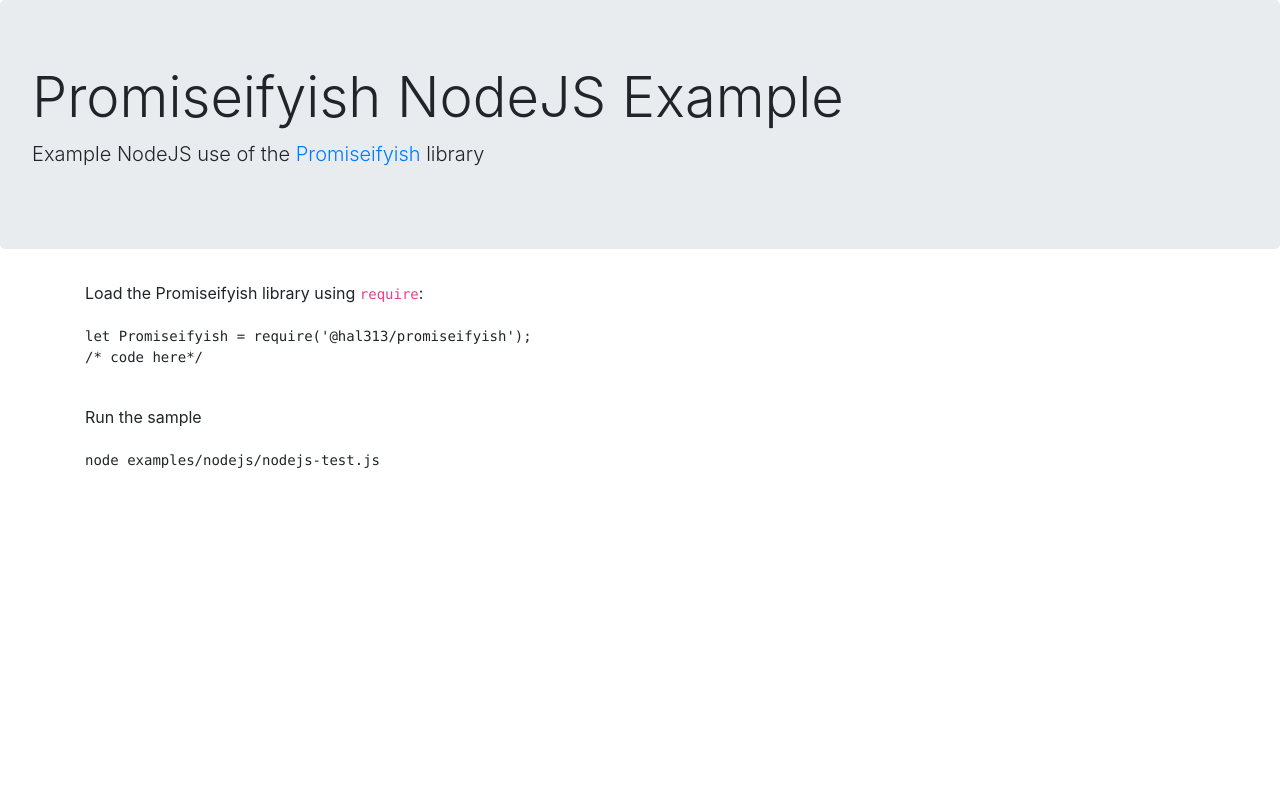
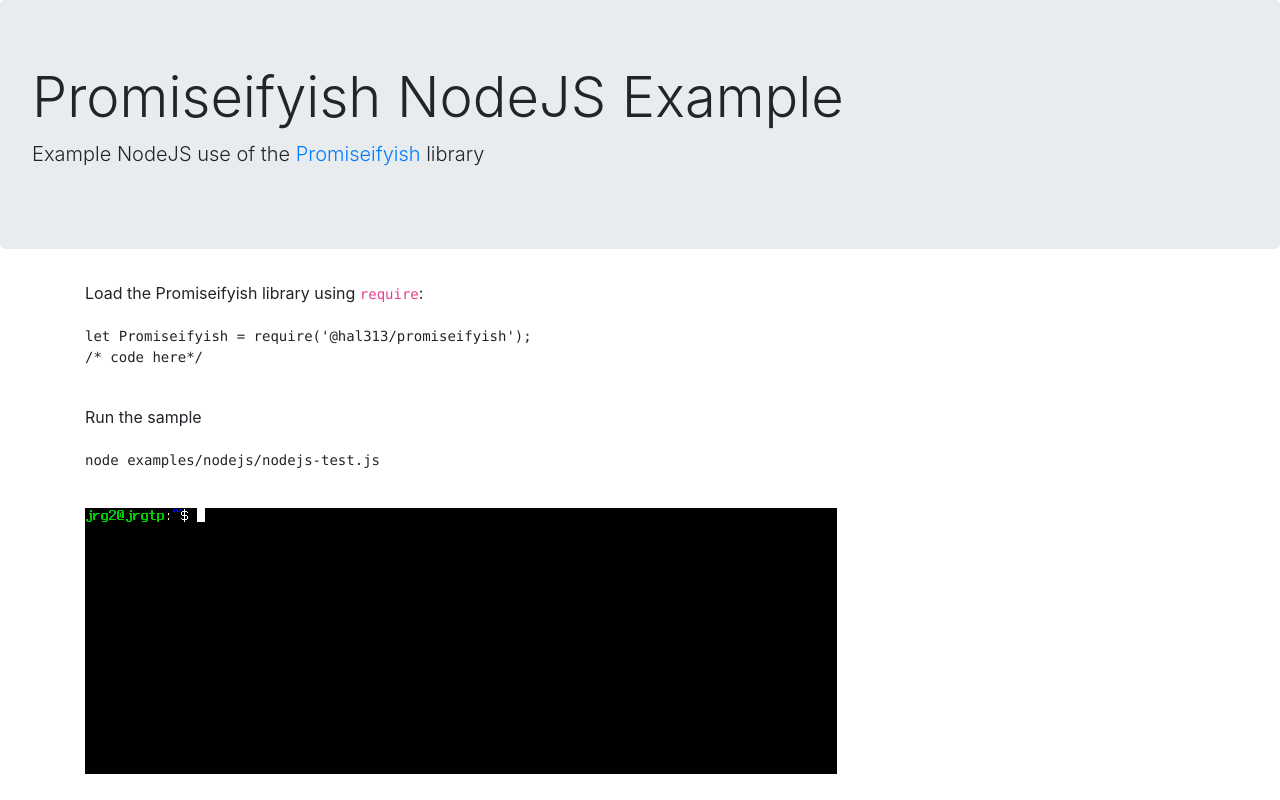
Before and after one commit to hal313/promiseifyish, a website: page docs/examples/nodejs/nodejs-test.html in a window 1280 px wide. Drawn offline with nearby package versions, Linux system fonts and the light colour scheme.

Commit message:
Added console gif

```diff
--- a/docs/examples/nodejs/nodejs-test.html
+++ b/docs/examples/nodejs/nodejs-test.html
@@ -37,6 +37,8 @@ node examples/nodejs/nodejs-test.js
                 </code></pre>
             </div>
 
+            <!-- The console video  -->
+            <img src="../../assets/nodejs-output.gif" class="img-fluid">
 
         </div>
 
```
Also changed, not shown: docs/assets/nodejs-output.gif (added).
